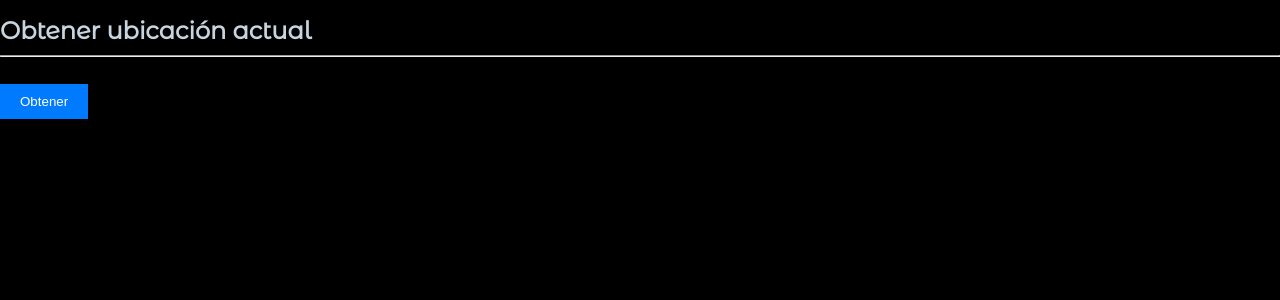
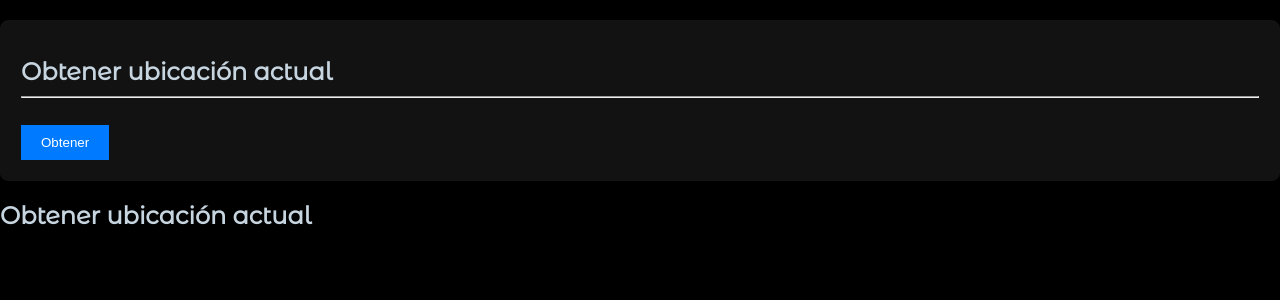
Before and after one commit to Edgarsc0/gabow_sistems, a Next.js app: page / in a window 1280 px wide. Shown: the top 300 px of the page. Built offline with nearby package versions, Linux system fonts and the light colour scheme.

Commit message:
nueva act

```diff
--- a/pages/index.js
+++ b/pages/index.js
@@ -1,7 +1,7 @@
 import { useEffect, useState } from "react";
 import dynamic from "next/dynamic";
 
-const MapWithUserLocation=dynamic(()=>import("@/components/Mapa"),{ssr:false})
+const MapWithUserLocation = dynamic(() => import("@/components/Mapa"), { ssr: false })
 
 const Main = () => {
   const [currentPosition, setCurrentPosition] = useState({});
@@ -27,6 +27,24 @@ const Main = () => {
   };
 
   const styles = {
+    division: {
+      backgroundColor: "#121212",
+      border: "1px solid #121212",
+      borderRadius: "8px",
+      padding: "20px",
+      marginBottom: "20px",
+      marginTop:"20px",
+      boxShadow: "0 2px 4px rgba(0, 0, 0, 0.1)",
+    },
+    h2: {
+      color: "#333",
+      fontSize: "24px",
+      marginBottom: "10px",
+    },
+    p: {
+      color: "#666",
+      fontSize: "16px",
+    },
     title: {
       fontSize: "24px",
       marginBottom: "10px",
@@ -57,7 +75,8 @@ const Main = () => {
   };
 
   return (
-    <div>
+    <>
+      <div style={styles.division}>
         <h1 style={styles.title}>Obtener ubicación actual</h1>
         <hr />
         <br></br>
@@ -87,11 +106,15 @@ const Main = () => {
                 </tr>
               </tbody>
             </table>
-          <MapWithUserLocation position={[currentPosition.latitude,currentPosition.longitude]}/>
+            <MapWithUserLocation position={[currentPosition.latitude, currentPosition.longitude]} />
           </>
 
         ) : null}
       </div>
+      <div>
+        <h1 style={styles.title}>Obtener ubicación actual</h1>
+      </div>
+    </>
   );
 };
 
--- a/styles/Mapa.module.scss
+++ b/styles/Mapa.module.scss
@@ -1,7 +1,7 @@
 .container {
     display: flex;
     justify-content: center;
-    height: 200px;
+    height: 500px;
     @media (max-width:768px) {
         padding-bottom: 4rem;
         height: 200px;
--- a/styles/globals.scss
+++ b/styles/globals.scss
@@ -19,7 +19,6 @@ a {
 
 .leaflet-container {
   width: 100vw;
-  height: 300px;
   z-index: 0;
 }
 
```
Lines whose indentation alone changed are shown as unchanged.
